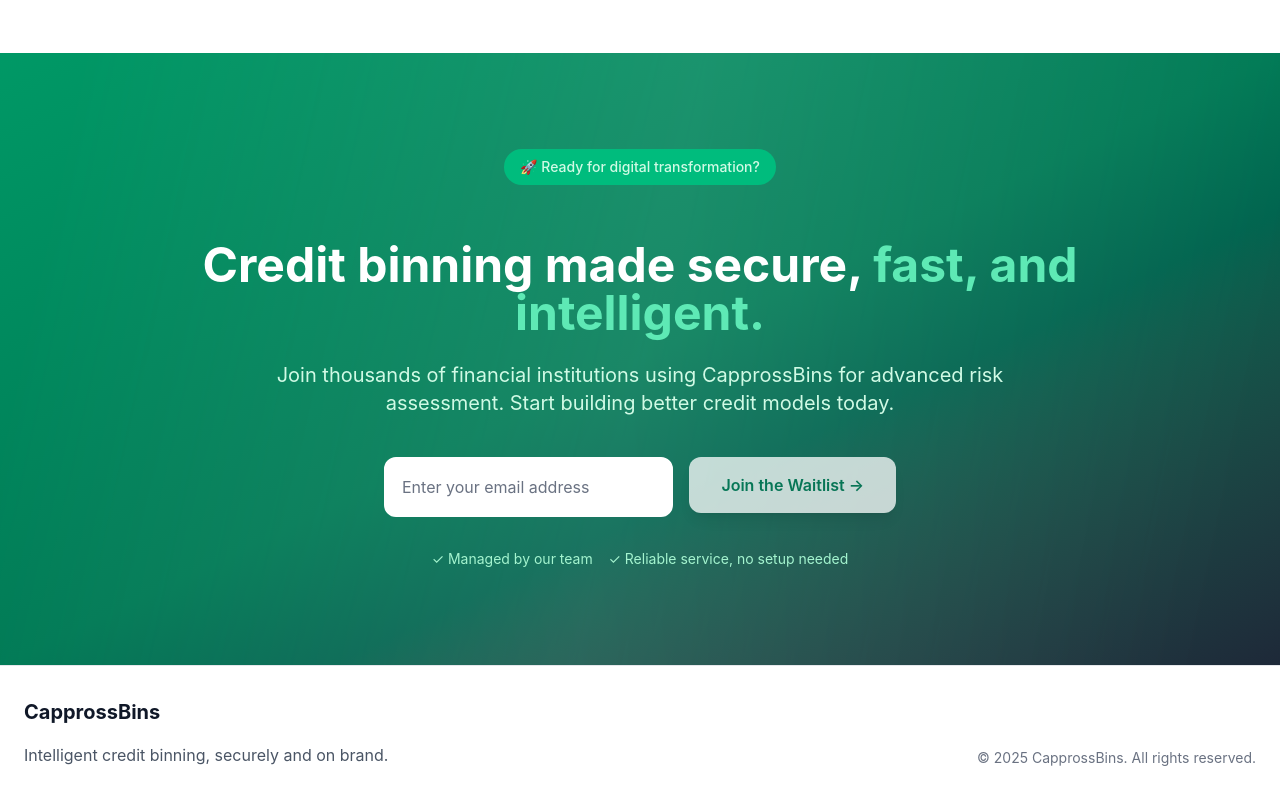
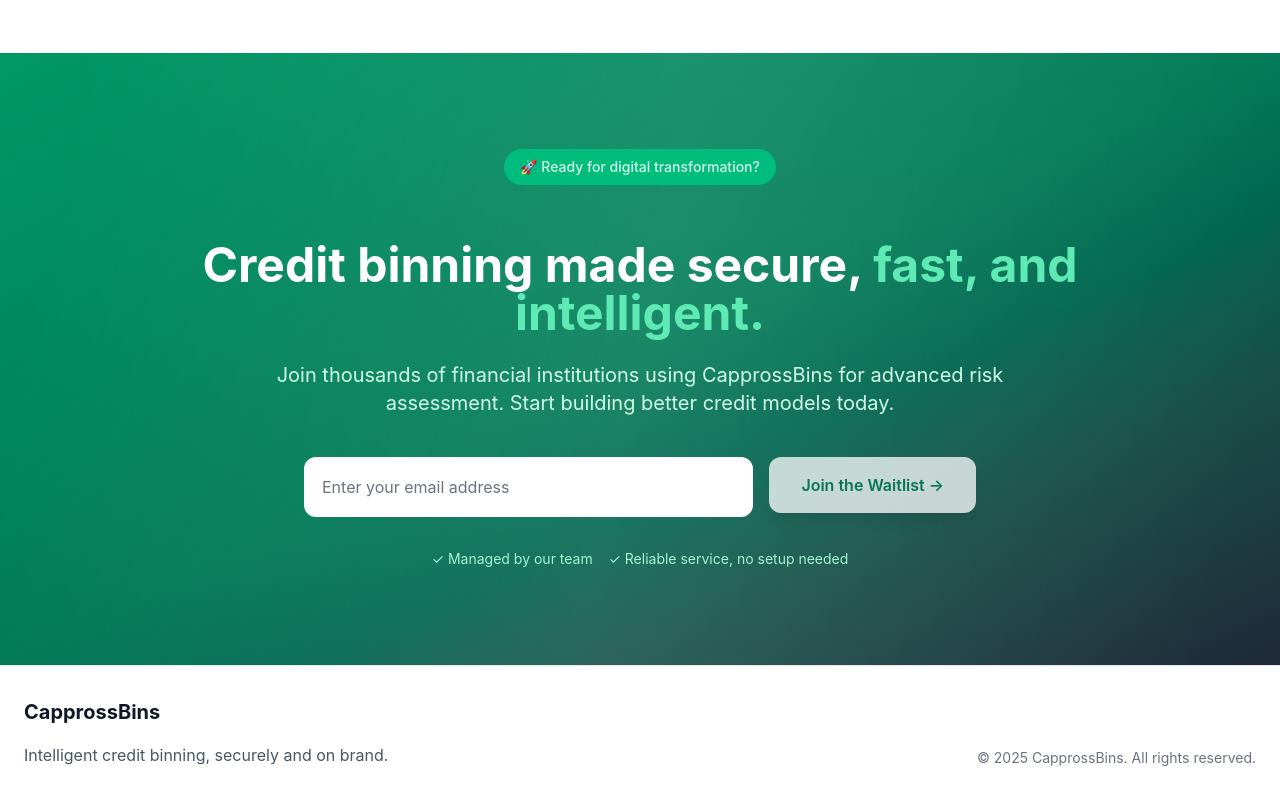
Before and after one commit to CodeNKoffee/capprossbins, a Next.js app: page /en in a window 1280 px wide. Shown: the part 2135-2935 px from the top of the page. Built offline with nearby package versions, Linux system fonts and the light colour scheme.

Commit message:
intellgient

```diff
--- a/src/components/CTA.tsx
+++ b/src/components/CTA.tsx
@@ -302,7 +302,7 @@ const CTASection: React.FC = () => {
           </p>
 
           {/* Enhanced Email Form */}
-          <div className="max-w-lg mx-auto mb-8">
+          <div className="max-w-2xl mx-auto mb-8"> {/* Increased max width */}
             <Formik<FormValues>
               initialValues={{ email: '' }}
               validationSchema={subscriptionSchema}
@@ -321,8 +321,8 @@ const CTASection: React.FC = () => {
                   <input type="hidden" name="form-name" value={FORM_NAME} />
                   <input type="hidden" name="bot-field" />
 
-                  <div className="flex flex-col sm:flex-row gap-4 justify-center items-start">
-                    <div className="flex-1 !w-full">
+                  <div className="flex flex-col sm:flex-row gap-4 justify-center items-start w-full">
+                    <div className="w-full sm:flex-1"> {/* Made input container full width */}
                       <Field
                         type="email"
                         name="email"
```
